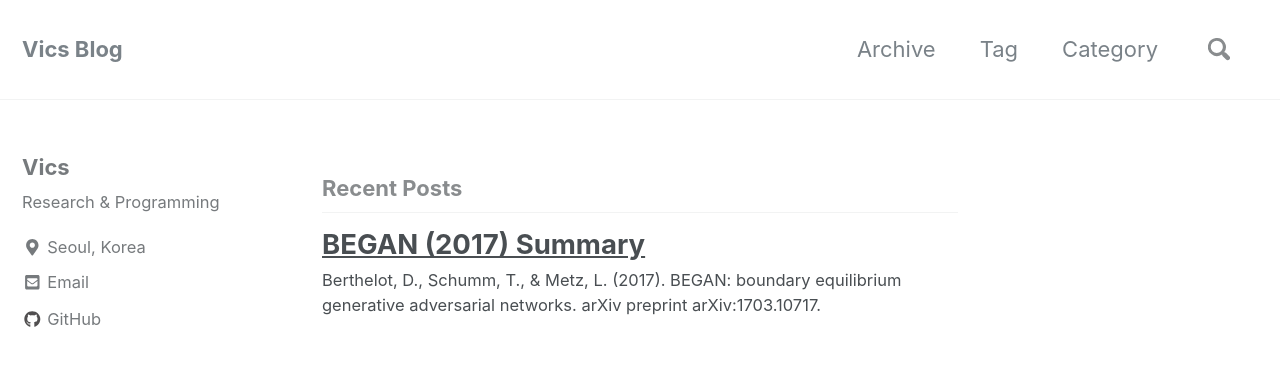
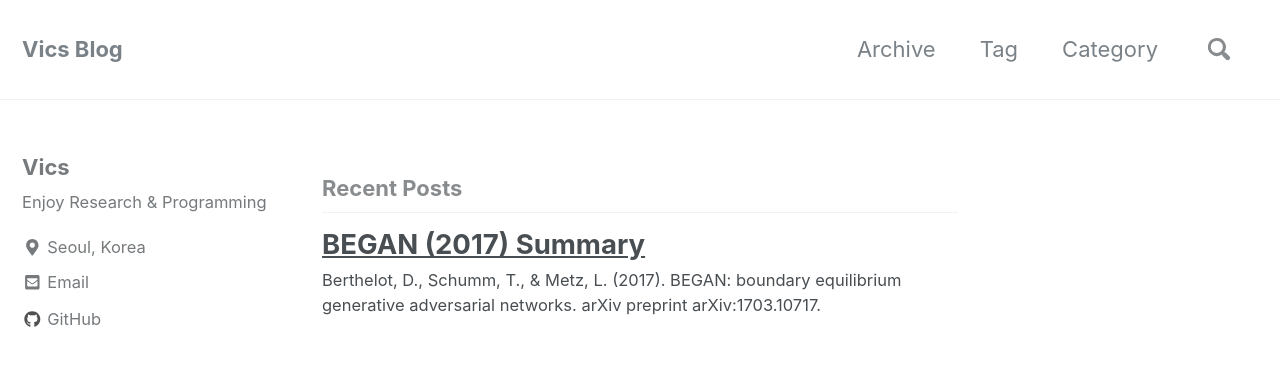
Before and after one commit to vics-kwon/vics-kwon.github.io, a Jekyll site: the page built from index.html, in a window 1280 px wide. Shown: the top 376 px of the page. Built offline with Jekyll 4.4.1, drawn with Linux system fonts in a browser that asks for light colours; nearby versions of some CDN libraries; the list of posts is cut into pages by our own code.

Commit message:
edit config

```diff
--- a/_config.yml
+++ b/_config.yml
@@ -102,7 +102,7 @@ analytics:
 author:
   name             : "Vics"
   avatar           : # path of avatar image, e.g. "/assets/images/bio-photo.jpg"
-  bio              : "Research & Programming"
+  bio              : "Enjoy Research & Programming"
   location         : "Seoul, Korea"
   email            : "victor.rhkwon@gmail.com"
   uri              :
```
